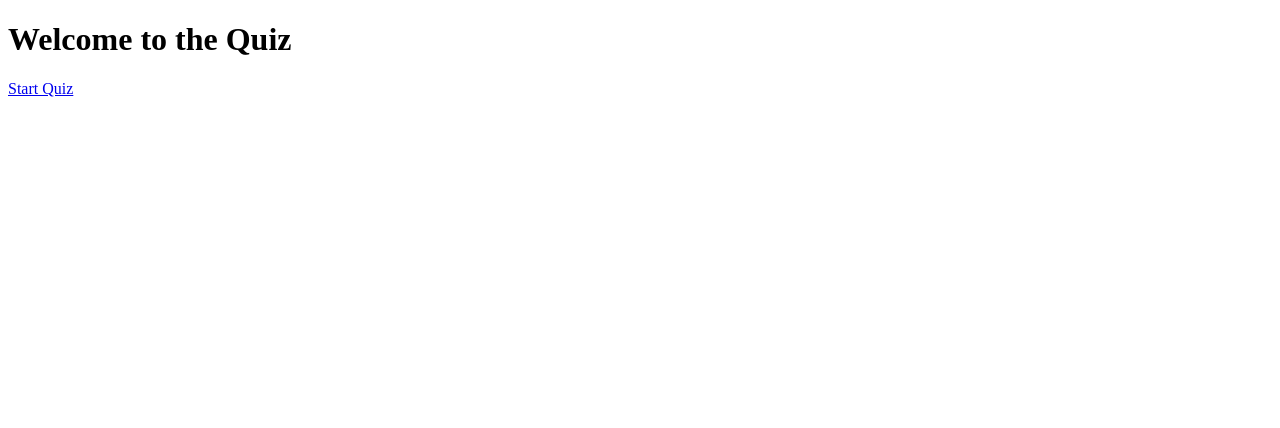
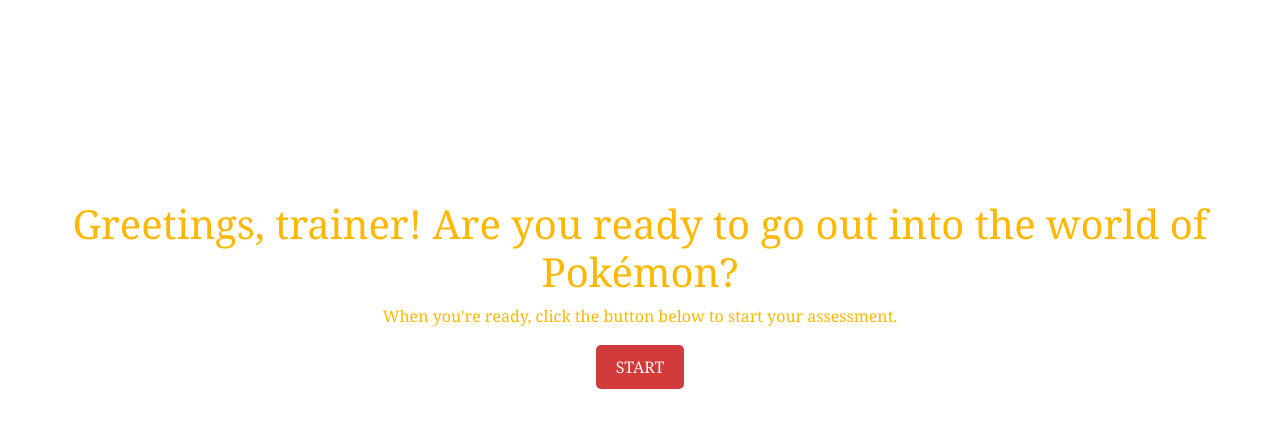
Before and after one commit to dustinl670/ITM352_F26_repo, a Flask app: page / in a window 1280 px wide. Shown: the top 428 px of the page. Run offline with Flask 3, Linux system fonts and the light colour scheme; parts of the project's set-up code (start-up, migrations or seed data) failed here and were passed over.

Commit message:
Updated ASSN3 and LAB-14 (incomplete)

```diff
--- a/ASSN3/ASSN1QUESTIONS.json
+++ b/ASSN3/ASSN1QUESTIONS.json
@@ -6,7 +6,7 @@
       "Bulbasaur",
       "Squirtle"
     ],
-    "hint": "The yellow mouse. Come on, man."
+    "hint": "The yellow mouse. Come on, man. I mean... puff."
   },
   "Who was the first Pokémon created?": {
     "answers": [
@@ -33,7 +33,7 @@
       "Junichi Masuda",
       "Tsunekazu Ishihara"
     ],
-    "hint": "The person who created Pokémon."
+    "hint": "The one who played with bugs as a kid."
   },
   "Where is Ash Ketchum, main character of Pokémon, from?": {
     "answers": [
@@ -87,6 +87,6 @@
       "Banette",
       "Mismagius"
     ],
-    "hint": "This Pokémon is known for its long legs."
+    "hint": "This Pokémon is known for its eerie long legs."
   }
 }
--- a/ASSN3/app.py
+++ b/ASSN3/app.py
@@ -3,27 +3,28 @@
 # Date: Nov. 13, 2026
 
 import flask
-from flask import render_template, request, redirect, session, url_for
+from flask import render_template, request, redirect, session, url_for, jsonify
 import json
+import random
 from pathlib import Path
-import random
 
 # Global variables
 score = 0
 question_number = 0
-question_file = Path(__file__).with_name("ASSN1QUESTIONS.json")
+
+question_file = Path(__file__).with_name("ASSN1QUESTIONS.json") # Finding data path for the questions.
 with question_file.open(encoding="utf-8") as file:
     question_data = json.load(file)
 
-high_score_file = Path(__file__).with_name("high_score.json")
+high_score_file = Path(__file__).with_name("high_score.json") # Locates high-score file.
 
-def load_high_score():
+def load_high_score(): # Reads the saved high score.
     try:
         return int(high_score_file.read_text(encoding="utf-8"))
     except (FileNotFoundError, ValueError):
         return 0
 
-
+# Converting JSON file to a question dictionary.
 all_questions = [
     {
         "question": text,
@@ -33,17 +34,27 @@ all_questions = [
     }
     for text, details in question_data.items()
 ]
-max_questions = min(5, len(all_questions))
-questions = random.sample(all_questions, max_questions)
+
+max_questions = min(5, len(all_questions)) # Determines max # of questions.
+selected_questions = random.sample(all_questions, max_questions) # Randomly picks questions from JSON file pool
+questions = [
+    {
+        **question,
+        "options": random.sample(question["options"], len(question["options"])),
+    } # Shuffles options each time.
+    for question in selected_questions
+]
 
 app = flask.Flask(__name__)
+app.secret_key = 'team_rocket_keycard'
 
 @app.route('/')
 def index():
-    global score, question_number, questions
+    global score, question_number, selected_questions
     score = 0
     question_number = 0
     questions = random.sample(all_questions, max_questions)
+    session.pop('answer_feedback', None)
     return render_template('index.html')
 
 @app.route('/quiz', methods=['GET', 'POST'])
@@ -51,38 +62,42 @@ def quiz():
     global score, question_number, max_questions, questions
 
     if request.method == 'POST':
-        if question_number >= max_questions:
+        if request.form.get('action') == 'next':
+            question_number += 1
+            session.pop('answer_feedback', None)
+        elif question_number < max_questions:
+            correct_answer = questions[question_number]["correct_answer"]
+            if request.form.get('answer') == correct_answer:
+                score += 1
+                session['answer_feedback'] = "Nice work, rookie!"
+            else:
+                session['answer_feedback'] = (f"Sorry trainer! The correct answer was: {correct_answer}"
+                )
             return redirect(url_for('quiz'))
 
-        answer = request.form.get('answer')
-        correct_answer = questions[question_number]["correct_answer"]
+    # Render the next question
+    if question_number < max_questions:
+        return render_template('quiz.html',
+                            question=questions[question_number]['question'],
+                            question_number=question_number,
+                            options=questions[question_number]['options'],
+                            hint=questions[question_number]['hint'],
+                            answer_feedback=session.get('answer_feedback')
+    )
 
-        is_correct = answer == correct_answer # Compares selected answer with the correct answer
-        if is_correct:
-            score += 1
-        question_number += 1
+    high_score = load_high_score()
+    if score > high_score:
+        high_score = score
+        high_score_file.write_text(str(high_score), encoding="utf-8")
 
-    if question_number < max_questions:
-        # Render the next question
-        return render_template('quiz.html',
-                               question=questions[question_number]['question'],
-                               question_number=question_number,
-                               options=questions[question_number]['options'],
-                               hint=questions[question_number]['hint'])
-    else:
-        # Save the score when it sets a new record.
-        high_score = load_high_score()
-        if score > high_score:
-            high_score = score
-            high_score_file.write_text(str(high_score), encoding="utf-8")
 
-        return render_template(
-            'result.html',
-            score=score,
-            max_questions=max_questions,
-            high_score=high_score
-        )
-answer_feedback = session.get('answer_feedback', None)
+    session.pop('answer_feedback', None)
+    return render_template(
+        'result.html',
+        score=score,
+        max_questions=max_questions,
+        high_score=high_score
+    )
 
 @app.route('/result')
 def result():
--- a/ASSN3/templates/index.html
+++ b/ASSN3/templates/index.html
@@ -4,11 +4,36 @@
     <!-- Set the page's character encoding and make it scale correctly on mobile devices. -->
     <meta charset="UTF-8">
     <meta name="viewport" content="width=device-width, initial-scale=1.0">
-    <title>Welcome to the Quiz</title>
+    <title>Pokemon Quiz!</title>
+    <link
+        href="https://cdn.jsdelivr.net/npm/bootstrap@5.3.3/dist/css/bootstrap.min.css"
+        rel="stylesheet">
+    <style>
+        body {
+            font-family: Georgia, 'Times New Roman', Times, serif, sans-serif;
+            text-align: center;
+            margin-top: 200px;
+            color:rgb(255, 183, 0);
+        }
+        a {
+            display: inline-block;
+            margin-top: 1px;
+            padding: 10px 20px;
+            background-color: #d13b3b;
+            color: rgb(249, 249, 249);
+            text-decoration: none;
+            border-radius: 5px;
+        }
+        a:hover {
+            background-color: #ed586e;
+        }
+    </style>
 </head>
+
 <body>
     <!-- Welcome heading and link to the quiz route in app.py. -->
-    <h1>Welcome to the Quiz</h1>
-    <a href="{{ url_for('quiz') }}">Start Quiz</a>
+    <h1>Greetings, trainer! Are you ready to go out into the world of Pokémon?</h1>
+    <p>When you're ready, click the button below to start your assessment.</p>
+    <a href="{{ url_for('quiz') }}">START</a>
 </body>
 </html>
--- a/ASSN3/templates/result.html
+++ b/ASSN3/templates/result.html
@@ -7,11 +7,11 @@
     <title>Quiz Result</title>
 </head>
 <body>
-    <!-- Display the score and total question count passed in by the Flask route. -->
+    <!-- Displays quiz score/total questions -->
     <h1>Quiz Result</h1>
     <p>Your score: {{ score }} out of {{ max_questions }}</p>
     <p>High score: {{ high_score }} out of {{ max_questions }}</p>
-    <!-- Return to the welcome route, which starts a fresh quiz. -->
+    <!-- Returns to index to restart the quiz.. -->
     <a href="{{ url_for('index') }}">Take Quiz Again</a>
 </body>
 </html>
```
Also changed, not shown: ASSN3/templates/quiz.html (+16 -8 lines), LAB-14/ex1.py (added, +17 -0 lines), LAB-14/ex2.py (added, +24 -0 lines), LAB-14/ex3.py (added, +21 -0 lines), LAB-14/ex4.py (added, +21 -0 lines), LAB-14/ex5.py (added, +18 -0 lines), ASSN3/high_score.json (line endings or trailing spaces), ASSN3/static/background.jpg (added).
